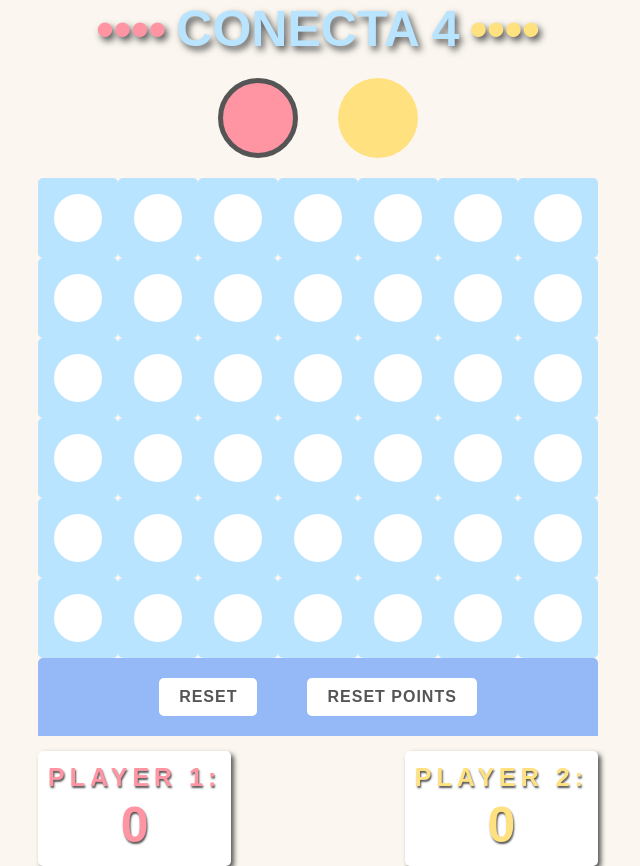
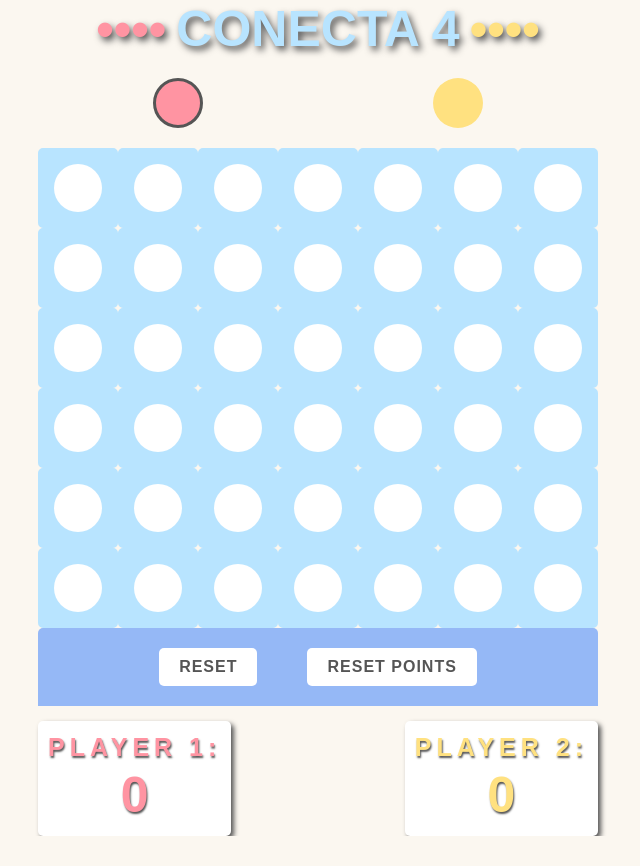
Before and after one commit to Pancratzia/Monthly-Projects, a React (Vite) app in the folder contecta-4/: page / in a window 1280 px wide. Shown: the whole page, without its empty margins (322-962 px from the left). After the commit the page ends 836 px from the top, so only its background shows below. Built offline with nearby package versions, Linux system fonts and the light colour scheme; a web font is replaced by a local one.

Commit message:
Dando estilos a los turnos

```diff
--- a/contecta-4/src/App.jsx
+++ b/contecta-4/src/App.jsx
@@ -139,10 +139,10 @@ function App() {
 
         <div className="turns">
           <div
-            className={`player player-1 ${turn === "1" ? "active" : ""}`}
+            className={`turns__player turns__player-1 ${turn === "1" ? "active" : ""}`}
           ></div>
           <div
-            className={`player player-2 ${turn === "2" ? "active" : ""}`}
+            className={`turns__player turns__player-2 ${turn === "2" ? "active" : ""}`}
           ></div>
         </div>
 
--- a/contecta-4/src/index.css
+++ b/contecta-4/src/index.css
@@ -115,8 +115,6 @@ body {
   color: var(--player-2-color);
 }
 
-
-
 /**Board**/
 
 .board {
@@ -179,27 +177,29 @@ body {
   opacity: 0.8;
 }
 
+/**Turns**/
+
 .turns {
   display: flex;
-  justify-content: center;
-  margin: 20px;
-  gap: 40px;
+  justify-content: space-around;
+  margin: 2rem;
+  gap: 4rem;
 }
 
-.player {
-  width: 80px;
-  height: 80px;
+.turns__player {
+  width: 5rem;
+  height: 5rem;
   border-radius: 50%;
 }
 
-.player.active {
-  border: 5px solid var(--black);;
+.turns__player.active {
+  border: .3rem solid var(--black);;
 }
 
-.player.player-1 {
+.turns__player-1 {
   background-color: var(--player-1-color);
 }
 
-.player.player-2 {
+.turns__player-2 {
   background-color: var(--player-2-color);
 }
```
